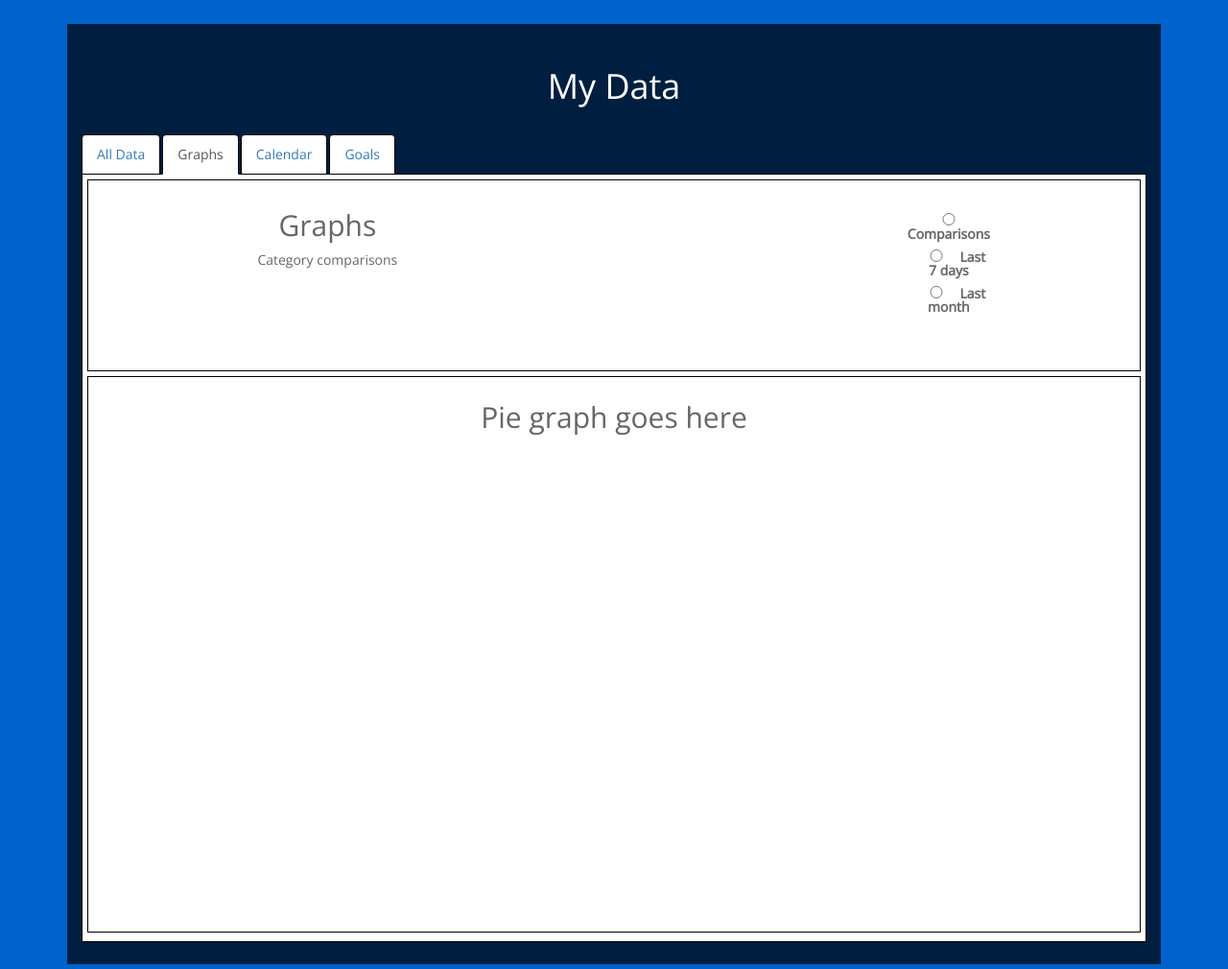
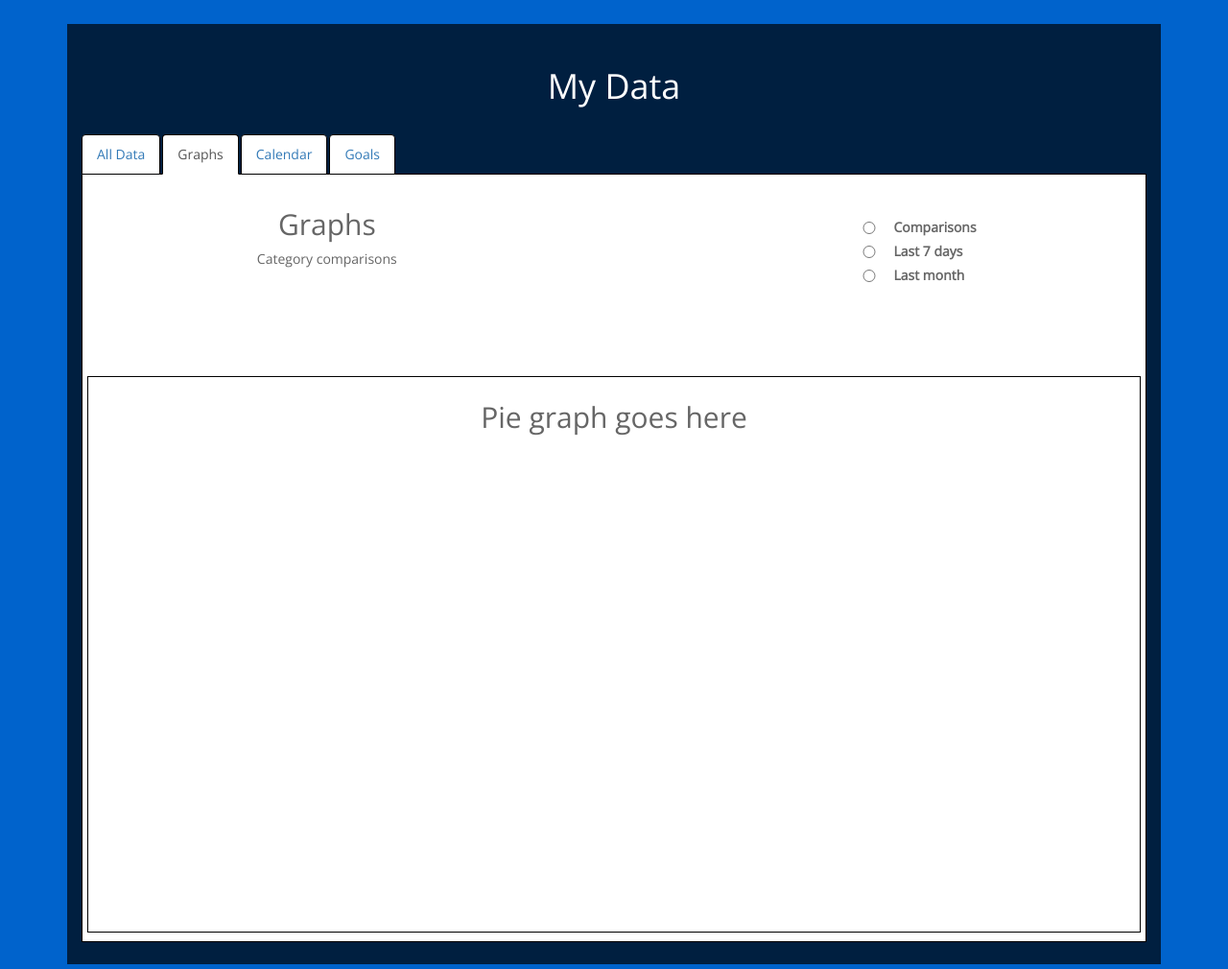
Before and after one commit to GregAndArron/Web2Assignment3, a PHP site: page /myDataGraphs.php in a window 1280 px wide. Shown: the part 262-1272 px from the top of the page at 96% size. Run offline with PHP 8.4, Linux system fonts and the light colour scheme; the visitor is signed in with stand-in values (Sample User, id 1); a stand-in replaces the project's code that opens the database connection; some libraries are stand-ins or nearby versions.

Commit message:
Styles again

```diff
--- a/myDataAll.php
+++ b/myDataAll.php
@@ -20,10 +20,9 @@ require_once("scripts/navbar.php");
         <div class="middleMyData text-center col-sm-8">
 
             <div class="middleMyDataHeading text-center col-sm-8">
-                <h2>All Data</h2>
+                <h2>All expenditure to date:</h2>
             </div>
             <div class="middleMyDataAllData text-center col-sm-8">
-                <h2>All expenditure to date:</h2>
                 <div class="shorttable">
                     <?php
                     $query = "SELECT tbl_category.description, amount, date, comment"
--- a/myDataGraphs.php
+++ b/myDataGraphs.php
@@ -23,16 +23,13 @@ require_once("scripts/navbar.php");
                     <h2>Graphs</h2>
                     <p>Category comparisons</p>
                 </div>
-                <div class="middleMyDataTopRight text-center col-sm-8">
-                    <div class="col-lg-4">
-                        <div class="input-group">
-                            <section id="rdoBtns">
-                                <label class="block"><input type="radio" name="radgroup" value="A">Comparisons</label>
-                                <label class="block"><input type="radio" name="radgroup" value="B">Last 7 days</label>
-                                <label class="block"><input type="radio" name="radgroup" value="C">Last month</label>
-                            </section>
-                        </div><!-- /input-group -->
-                    </div><!-- /.col-lg-6 -->
+                <div class="middleMyDataTopRight text-left col-sm-8">
+					<div class="form">
+
+						<label class="radio"><input value="1" type="radio">Comparisons</label>
+						<label class="radio"><input value="2" type="radio">Last 7 days</label>
+						<label class="radio"><input value="3" type="radio">Last month</label>
+					</div>
                 </div>
             </div>
             <div class="middleMyDataBottom text-center col-sm-8">
--- a/style.css
+++ b/style.css
@@ -25,6 +25,11 @@ header {
 }
 input, #goals{
   width: 50px;
+}
+.radio input[type=radio], .radio-inline input[type=radio] {
+position: absolute;
+
+margin-left: -50px;
 }
 #topSideBtns{
   float: right;
@@ -60,18 +65,13 @@ left: 0%;
   float: none;
   display: inline-block;
 }
-#rdoBtns {
-	display: block;
-    text-align:center;
-    line-height:14px;
-    text-shadow:0px 0px 3px #eee;
-    vertical-align:left;
+.radioLabel{
+  text-align:right;
+
+  vertical-align: middle;
 }
 
-.block {
-    float:left;
 
-}
 .dropdown-menu{
     position: relative;
     left: 20px;
@@ -122,6 +122,7 @@ left: 0%;
 }
 .middleIndex {
   width: 100%;
+  background-color: #001F40;
   height: 940px;
   float: left;
   padding: 10px 15px;
@@ -148,6 +149,7 @@ left: 0%;
 }
 .middleMiddle {
   width: 98%;
+  background-color: #fff;
   height:300px;
   float: left;
   padding: 5px 5px;
@@ -230,7 +232,7 @@ left: 0%;
 }
 .middleMyDataAllData{
   width: 100%;
-  height:320px;
+
   float: left;
   padding: 5px 5px;
 }
@@ -248,7 +250,7 @@ left: 0%;
 }
 .middleMyDataSumData{
   width: 100%;
-  height:300px;
+
   float: left;
   padding: 5px 5px;
 }
@@ -300,7 +302,8 @@ header,
 .middleBottom,
 .middleMiddleLeft,
 .middleMiddleRight,
-.middleMyDataTop,
+.middleMyDataSumData,
+.middleMyDataAllData,
 .middleMyDataBottom,
 .middleMyDataCal,
 .middleMyDataAllDataBottom,
```
